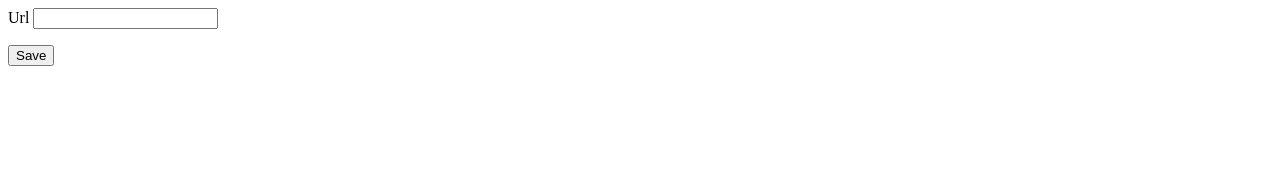
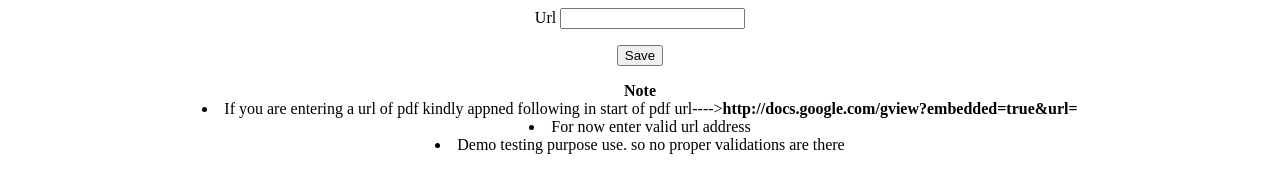
Before and after one commit to kungfudroid/DemoUrl, a plain HTML site: page index.html in a window 1280 px wide. Drawn offline with Linux system fonts and the light colour scheme.

Commit message:
Update index.html

```diff
--- a/index.html
+++ b/index.html
@@ -1,18 +1,27 @@
 <!DOCTYPE html>
-<!-- saved from url=(0064)https://www.quackit.com/html/html_editors/scratchpad/preview.cfm -->
-<html class="gr__quackit_com"><head>
+<html class="gr__quackit_com">
+<head>
 	<meta http-equiv="Content-Type" content="text/html; charset=UTF-8">
-	<title>My Example</title>
+	<title>Demo Url</title>
 
-</head><body >
+</head>
 
-
-<label>Url
+<body >
+	<div id="main_container" class="container">
+		<div id="child"style="text-align: center;">
+			<label>Url
 <input type="text" name="Url" id="name" required="">
 </label>
-</p>
 
 <p><button onClick="getData()">Save</button></p>
+
+<strong>Note</strong>
+<li>If you are entering a url of pdf kindly appned following in start of pdf url----><strong>http://docs.google.com/gview?embedded=true&url=</strong></li>
+<li>For now enter valid url address</li>
+<li>Demo testing purpose use. so no proper validations are there</li>
+</div>
+</div>
+
 
 
 <script src="https://www.gstatic.com/firebasejs/5.8.6/firebase.js"></script>
@@ -43,6 +52,7 @@
 	}
 
 
-</script> </body>
+</script>
+</body>
 
 </html>
```
